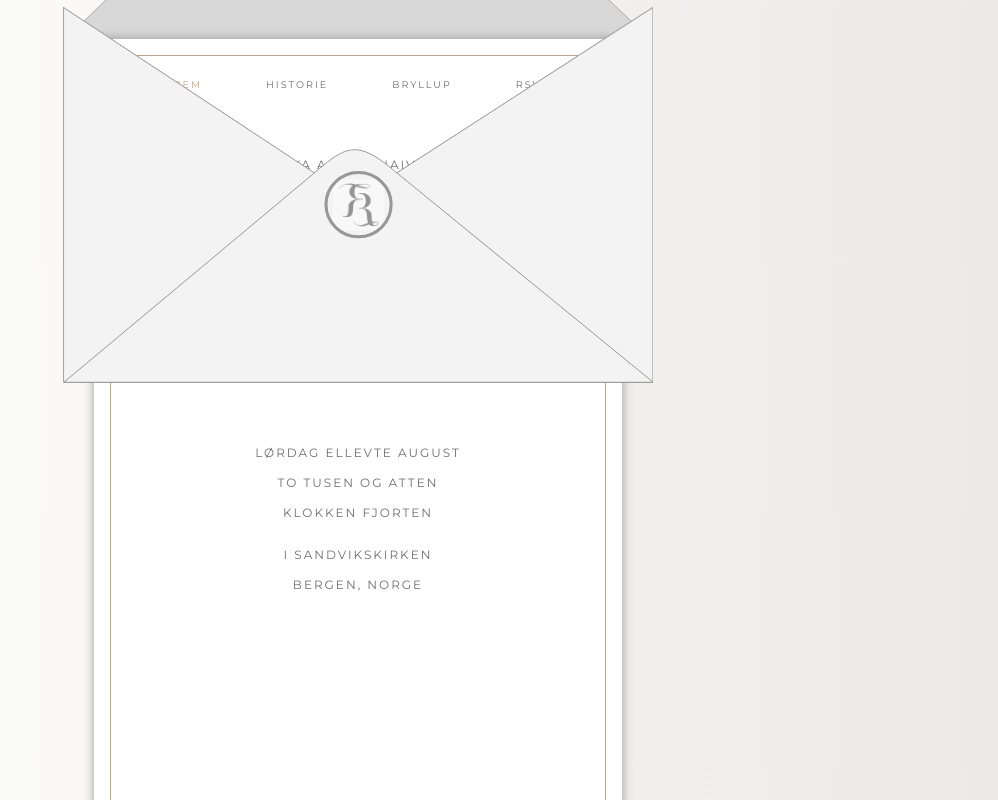
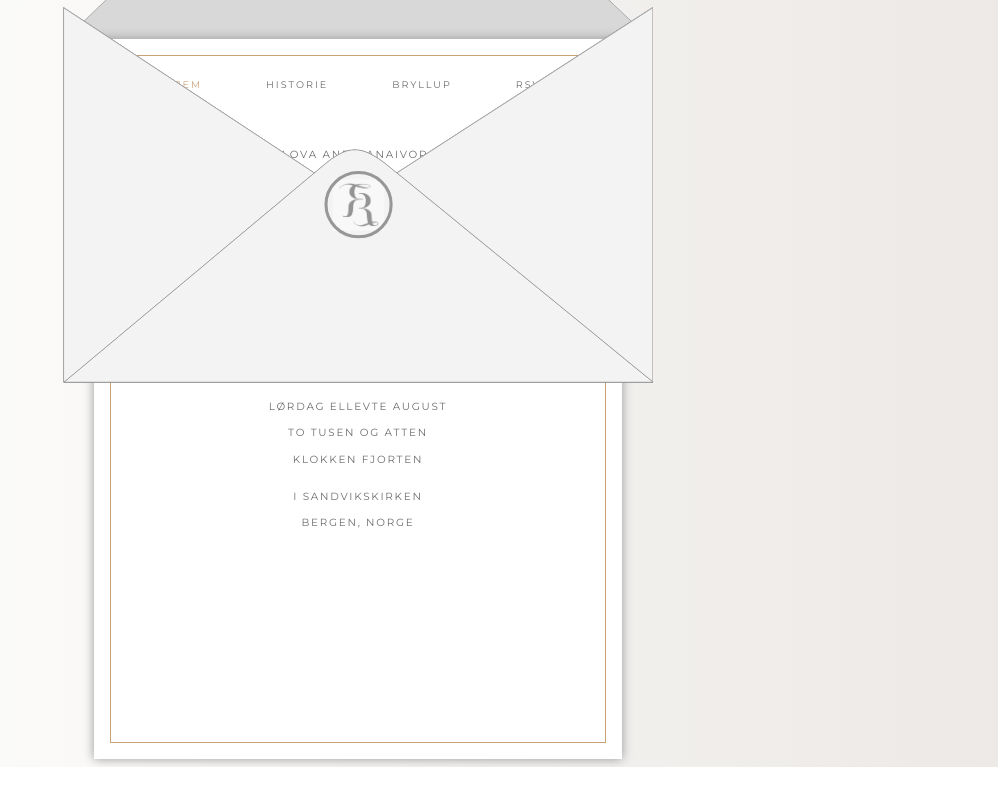
Before and after one commit to randriana/webinvitation, an Angular app: page /invitation/home in a window 1280 px wide. Shown: the part 505-1305 px from the top of the page, without its empty margins (282-1280 px from the left). After the commit the page ends 1272 px from the top, so only its background shows below. Built offline with nearby package versions, Linux system fonts and the light colour scheme.

Commit message:
WIP responsive

```diff
--- a/src/app/app.component.css
+++ b/src/app/app.component.css
@@ -1,3 +1,14 @@
+/* COLOR */
+/* FONT SIZE */
+/* 10px */
+/* 11px */
+/* 12px */
+/* 18px */
+/* 20px */
+/* 22px */
+/* 24px */
+/* 55px */
+/* px value */
 .mobile-blocker {
   position: fixed;
   top: 0;
@@ -5,7 +16,7 @@
   height: 100%;
   width: 100%;
   z-index: 100;
-  font-size: 24px;
+  font-size: 2.57h;
   background: #ECE9E6;
   background: -webkit-gradient(linear, left top, right top, from(#FFFFFF), to(#ECE9E6));
   background: linear-gradient(to right, #FFFFFF, #ECE9E6); }
@@ -13,19 +24,19 @@
 ::ng-deep .main {
   display: block;
   margin: 0 auto;
-  width: 450px;
+  width: 48.3vh;
   text-align: center;
-  margin-top: 60px; }
+  margin-top: 6.5vh; }
   ::ng-deep .main__headline {
-    font-size: 22px;
+    font-size: 2.37vh;
     font-family: "Snell Roundhand";
     color: #6e6e6e; }
   ::ng-deep .main__text {
     display: block;
     font-family: 'Montserrat', sans-serif;
-    letter-spacing: 2px;
-    font-size: 12px;
-    line-height: 30px;
+    letter-spacing: .22vh;
+    font-size: 1.3vh;
+    line-height: 3.3vh;
     color: #6e6e6e; }
     ::ng-deep .main__text a {
       color: #6e6e6e; }
--- a/src/app/home/home.component.css
+++ b/src/app/home/home.component.css
@@ -1,6 +1,17 @@
+/* COLOR */
+/* FONT SIZE */
+/* 10px */
+/* 11px */
+/* 12px */
+/* 18px */
+/* 20px */
+/* 22px */
+/* 24px */
+/* 55px */
+/* px value */
 .main__text--name {
-  font-size: 55px;
+  font-size: 6vh;
   font-weight: 100;
   font-family: "Snell Roundhand";
   color: #6e6e6e;
-  margin-top: 50px; }
+  margin-top: 5.42vh; }
--- a/src/app/home/home.component.scss
+++ b/src/app/home/home.component.scss
@@ -1,7 +1,8 @@
+@import '../../sass/variables';
 .main__text--name {
-  font-size: 55px;
+  font-size: $font-size--xx-large;
   font-weight: 100;
   font-family: "Snell Roundhand";
   color: #6e6e6e;
-  margin-top: 50px;
+  margin-top: $px--50;
 }
--- a/src/app/invitation-view/invitation-view.component.css
+++ b/src/app/invitation-view/invitation-view.component.css
@@ -1,22 +1,21 @@
 /* COLOR */
-/*
-lite 10
-x-small 1.2vh
-small 12
-large 22
-x-large 24
-
-
-
-
-*/
+/* FONT SIZE */
+/* 10px */
+/* 11px */
+/* 12px */
+/* 18px */
+/* 20px */
+/* 22px */
+/* 24px */
+/* 55px */
+/* px value */
 .pre-whitespace {
   width: 100%;
   height: 67vh; }
 
 .scroll-component-container {
   width: 100%;
-  height: 800px;
+  height: 90vh;
   z-index: 0; }
 
 .navbar {
--- a/src/app/invitation-view/invitation-view.component.scss
+++ b/src/app/invitation-view/invitation-view.component.scss
@@ -1,5 +1,5 @@
 @import '../../sass/variables';
-$paper-height: 800px;
+$paper-height: $px--800;
 $paper-width: 66vh;
 
 .pre-whitespace {
```
Also changed, not shown: src/app/app.component.scss (+8 -7 lines), src/app/login/login.component.css (+10 -11 lines), src/app/logistics/logistics.component.css (+10 -11 lines), src/app/rsvp/rsvp.component.css (+10 -11 lines), src/sass/_variables.scss (+15 -11 lines).
